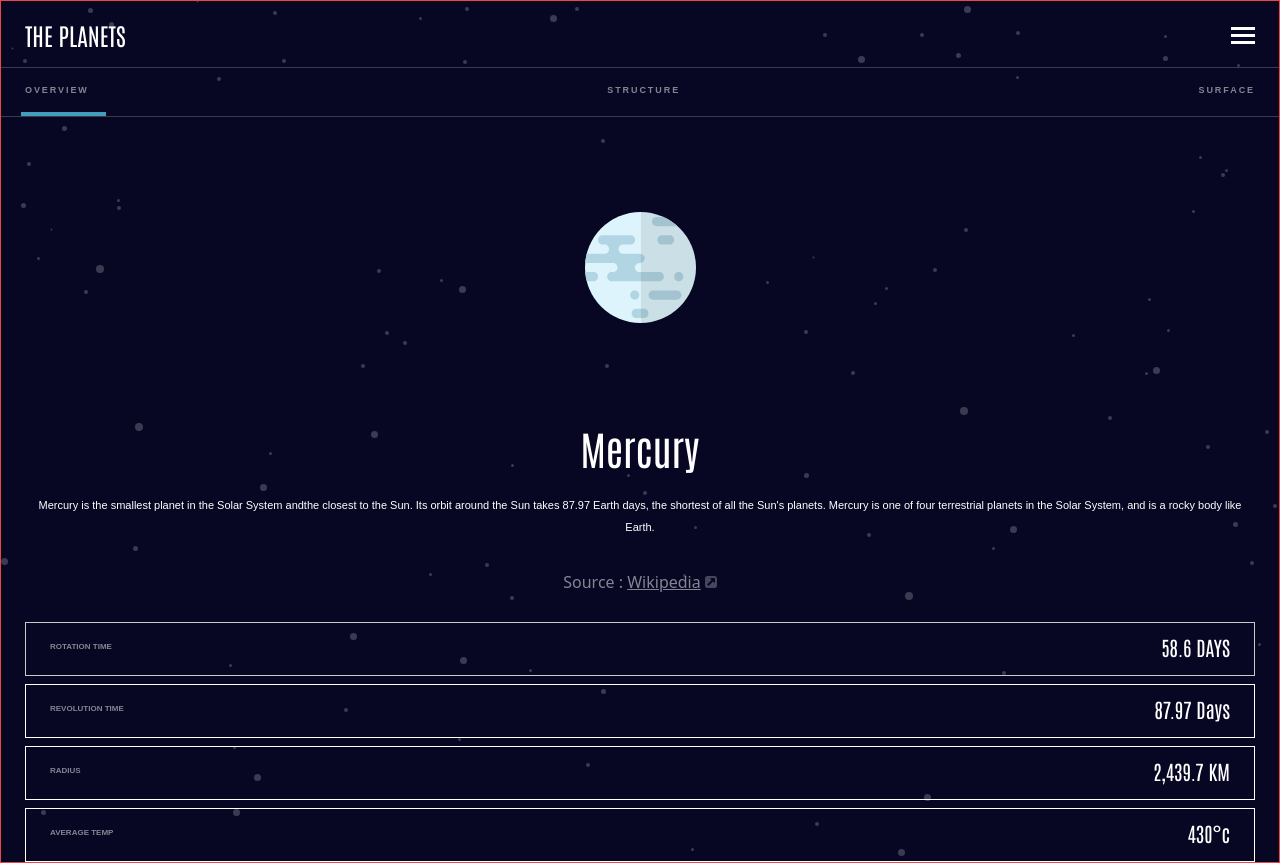
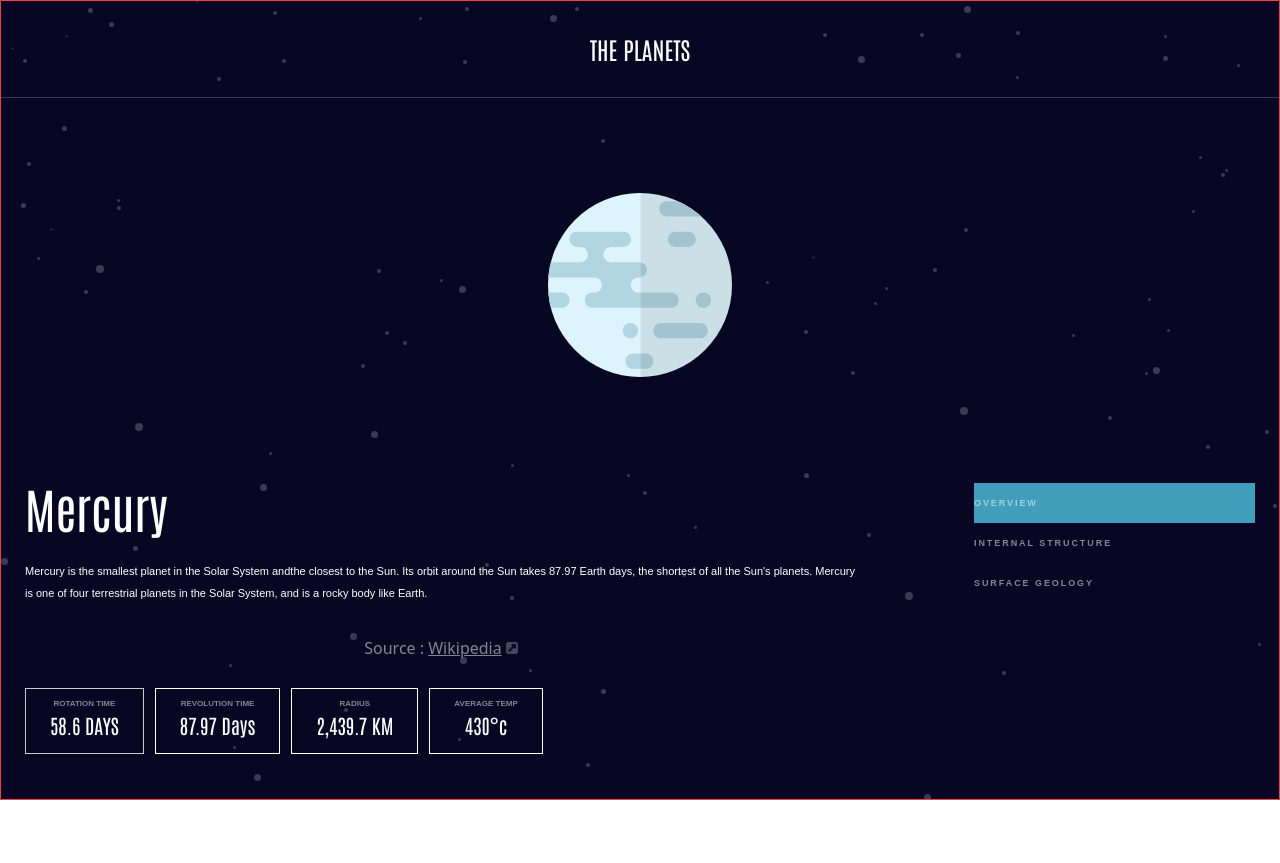
Before and after one commit to dlkokhta/planets-fact-site, a React (Vite) app: page /main/mercury in a window 1280 px wide. After the commit the page ends 800 px from the top, so only its background shows below. Built offline with nearby package versions, Linux system fonts and the light colour scheme.

Commit message:
working tablet mode header menu almost done

```diff
--- a/src/App.jsx
+++ b/src/App.jsx
@@ -1,16 +1,21 @@
 import PlanetsName from "./pages/PlanetsName";
 import { Routes, Route, Navigate } from "react-router-dom";
 import MainNavigation from "./components/MainNavigation";
+import { useState } from "react";
 
 function App() {
+  const [screenSizeProp, setScreenSizeProps] = useState("md");
   return (
     <div className="reset ">
       <div className=" bg-image w-screen min-h-screen border border-red-500 ">
-        <MainNavigation />
+        <MainNavigation screenSizeProp={screenSizeProp} />
 
         <Routes>
           <Route path="/" element={<Navigate to="/main/mercury" />} />
-          <Route path="/main/:name" element={<PlanetsName />} />
+          <Route
+            path="/main/:name"
+            element={<PlanetsName setScreenSizeProps={setScreenSizeProps} />}
+          />
         </Routes>
       </div>
     </div>
--- a/src/components/MainNavigation.jsx
+++ b/src/components/MainNavigation.jsx
@@ -1,8 +1,12 @@
 import { useState } from "react";
 import { Link } from "react-router-dom";
 
-const MainNavigation = (props) => {
+const MainNavigation = ({ screenSizeProp }) => {
   const [isVisible, setIsVisible] = useState(false);
+
+  console.log("წერწრწრწერწერწწერ", screenSizeProp);
+
+  console.log("isVisible", isVisible);
 
   const hamburgerIconClickhandler = () => {
     setIsVisible(!isVisible);
@@ -41,11 +45,11 @@ const MainNavigation = (props) => {
   return (
     <>
       <header className="">
-        <div className=" flex justify-between items-center w-full  p-[18px] pr-[24px] pb-[16px] pl-[24px] ">
-          <h1 className=" font-antonio font-normal text-[#FFFFFF] text-2xl">
+        <div className=" flex justify-between items-center w-full  p-[18px] pr-[24px] pb-[16px] pl-[24px] md:p-[32px] ">
+          <h1 className=" font-antonio font-normal text-[#FFFFFF] text-2xl md:m-auto">
             THE PLANETS
           </h1>
-          <div onClick={hamburgerIconClickhandler}>
+          <div className="md:hidden" onClick={hamburgerIconClickhandler}>
             {isVisible ? (
               <svg
                 className=" opacity-[50%]"
@@ -72,15 +76,20 @@ const MainNavigation = (props) => {
           </div>
         </div>
         <div className=" h-[1px] bg-white bg-opacity-20 w-[100%] flex "></div>
-        {isVisible && (
-          <div className="absolute z-10 bg-[#070724] min-h-full w-screen p-[44px] pr-[24px] pb-[67px] pl-[24px] ">
-            <ul className="flex flex-col gap-5">
+
+        {screenSizeProp === "md" ? (
+          !isVisible
+        ) : screenSizeProp === "md" ? (
+          isVisible
+        ) : (
+          <div className=" absolute z-10 bg-[#070724] md:relative min-h-full w-screen p-[44px] pr-[24px] pb-[67px] pl-[24px] ">
+            <ul className="flex flex-col gap-5 md:flex-row">
               <Link
                 className="flex items-center "
                 to="/main/mercury"
                 onClick={mercuryClickHandler}
               >
-                <div className=" w-5 h-5 rounded-full bg-[#DEF4FC]"></div>
+                <div className=" w-5 h-5 rounded-full bg-[#DEF4FC] md:hidden"></div>
                 <li className="text-[rgb(255,255,255)] ml-[25px]">MERCURY</li>
                 <svg
                   className="ml-auto"
@@ -96,13 +105,13 @@ const MainNavigation = (props) => {
                   />
                 </svg>
               </Link>
-              <div className=" h-[1px] bg-white bg-opacity-20 w-[100%] flex "></div>
+              <div className=" h-[1px] bg-white bg-opacity-20 w-[100%] flex md:hidden"></div>
               <Link
                 className="flex items-center"
                 to="/main/venus"
                 onClick={venusClickHandler}
               >
-                <div className=" w-5 h-5 rounded-full bg-[#F7CC7F]"></div>
+                <div className=" w-5 h-5 rounded-full bg-[#F7CC7F] md:hidden"></div>
                 <li className=" text-[#FFFFFF] ml-[25px]">VENUS</li>
                 <svg
                   className="ml-auto"
@@ -118,13 +127,13 @@ const MainNavigation = (props) => {
                   />
                 </svg>
               </Link>
-              <div className=" h-[1px] bg-white bg-opacity-20 w-[100%] flex "></div>
+              <div className=" h-[1px] bg-white bg-opacity-20 w-[100%] flex md:hidden"></div>
               <Link
                 className=" flex items-center "
                 to="/main/earth"
                 onClick={earthClickHandler}
               >
-                <div className=" w-5 h-5 rounded-full bg-[#545BFE]"></div>
+                <div className=" w-5 h-5 rounded-full bg-[#545BFE] md:hidden"></div>
                 <li className="text-[#FFFFFF] ml-[25px]">EARTH</li>
                 <svg
                   className="ml-auto"
@@ -140,13 +149,13 @@ const MainNavigation = (props) => {
                   />
                 </svg>
               </Link>
-              <div className=" h-[1px] bg-white bg-opacity-20 w-[100%] flex "></div>
+              <div className=" h-[1px] bg-white bg-opacity-20 w-[100%] flex md:hidden"></div>
               <Link
                 className="flex items-center"
                 to="/main/mars"
                 onClick={marsClickHandler}
               >
-                <div className=" w-5 h-5 rounded-full bg-[#FF6A45]"></div>
+                <div className=" w-5 h-5 rounded-full bg-[#FF6A45] md:hidden"></div>
                 <li className="text-[#FFFFFF] ml-[25px]">MARS</li>
                 <svg
                   className="ml-auto"
@@ -162,13 +171,13 @@ const MainNavigation = (props) => {
                   />
                 </svg>
               </Link>
-              <div className=" h-[1px] bg-white bg-opacity-20 w-[100%] flex "></div>
+              <div className=" h-[1px] bg-white bg-opacity-20 w-[100%] flex md:hidden"></div>
               <Link
                 className="flex items-center"
                 to="/main/jupiter"
                 onClick={jupiterClickHandler}
               >
-                <div className=" w-5 h-5 rounded-full bg-[#ECAD7A]"></div>
+                <div className=" w-5 h-5 rounded-full bg-[#ECAD7A] md:hidden"></div>
                 <li className="text-[#FFFFFF] ml-[25px]">JUPITER</li>
                 <svg
                   className="ml-auto"
@@ -184,13 +193,13 @@ const MainNavigation = (props) => {
                   />
                 </svg>
               </Link>
-              <div className=" h-[1px] bg-white bg-opacity-20 w-[100%] flex "></div>
+              <div className=" h-[1px] bg-white bg-opacity-20 w-[100%] flex md:hidden"></div>
               <Link
                 className="flex items-center"
                 to="/main/saturn"
                 onClick={saturnClickHandler}
               >
-                <div className=" w-5 h-5 rounded-full bg-[#FCCB6B]"></div>
+                <div className=" w-5 h-5 rounded-full bg-[#FCCB6B] md:hidden "></div>
                 <li className="text-[#FFFFFF] ml-[25px]">SATURN</li>
                 <svg
                   className="ml-auto"
@@ -206,14 +215,14 @@ const MainNavigation = (props) => {
                   />
                 </svg>
               </Link>
-              <div className=" h-[1px] bg-white bg-opacity-20 w-[100%] flex "></div>
+              <div className=" h-[1px] bg-white bg-opacity-20 w-[100%] flex md:hidden"></div>
 
               <Link
                 className="flex items-center"
                 to="/main/uranus"
                 onClick={uranusClickHandler}
               >
-                <div className=" w-5 h-5 rounded-full bg-[#65F0D5]"></div>
+                <div className=" w-5 h-5 rounded-full bg-[#65F0D5] md:hidden"></div>
                 <li className="text-[#FFFFFF] ml-[25px]">URANUS</li>
                 <svg
                   className="ml-auto"
@@ -229,13 +238,13 @@ const MainNavigation = (props) => {
                   />
                 </svg>
               </Link>
-              <div className=" h-[1px] bg-white bg-opacity-20 w-[100%] flex "></div>
+              <div className=" h-[1px] bg-white bg-opacity-20 w-[100%] flex md:hidden "></div>
               <Link
                 className="flex items-center"
                 to="/main/neptune"
                 onClick={neptunClickHandler}
               >
-                <div className=" w-5 h-5 rounded-full bg-[#497EFA]"></div>
+                <div className=" w-5 h-5 rounded-full bg-[#497EFA] md:hidden"></div>
                 <li className="text-[#FFFFFF] ml-[25px]">NEPTUNE</li>
                 <svg
                   className="ml-auto"
--- a/src/pages/PlanetsName.jsx
+++ b/src/pages/PlanetsName.jsx
@@ -1,14 +1,18 @@
 import { useParams } from "react-router-dom";
 import planetsData from "../data/data.json";
-import React, { useState } from "react";
+import React, { isValidElement, useState, useEffect } from "react";
 
-function PlanetsName() {
+function PlanetsName({ setScreenSizeProps }) {
   const { name } = useParams();
   // const [overviewVisible, setOverviewVisible] = useState(true);
   // const [structureVisible, setStructureVisible] = useState(false);
   // const [surfaceVisible, setSurfaceVisible] = useState(false);
   console.log(name);
   const [currentSection, setCurrentSection] = useState("overview");
+  const [screenSize, setScreenSize] = useState("md");
+  setScreenSizeProps(screenSize);
+
+  console.log(screenSize);
 
   const planetData = planetsData.find(
     (item) => item.name.toUpperCase() === name.toUpperCase()
@@ -28,32 +32,54 @@ function PlanetsName() {
     setCurrentSection("surface");
   };
 
+  useEffect(() => {
+    const handleResize = () => {
+      const windowWidth = window.innerWidth;
+      if (windowWidth < 380) {
+        setScreenSize("sm");
+      } else if (windowWidth > 770) {
+        setScreenSize("md");
+      }
+      console.log(screenSize);
+    };
+
+    handleResize();
+    window.addEventListener("resize", handleResize);
+
+    return () => {
+      window.removeEventListener("resize", handleResize);
+    };
+  }, []);
+
   return (
     <>
       <div>
-        <div>
-          <div className="flex justify-between items-center p-[17px] pr-[24px] pl-[24px]">
+        <img
+          className=" mx-auto w-[184px] mt-[95px] hidden md:block"
+          src={
+            currentSection === "overview"
+              ? planetData.images.planet
+              : currentSection === "structure"
+              ? planetData.images.internal
+              : planetData.images.planet
+          }
+        />
+        {currentSection === "surface" && (
+          <img
+            src={planetData.images.geology}
+            className="w-[50px] h-[60px] absolute   top-[290px] left-[164px] hidden md:block"
+          />
+        )}
+
+        <div className="md:flex md:flex-row md:items-center md:gap-[69px] ">
+          <div className="md:order-2 flex justify-between  p-[20px] pr-[24px] pl-[24px] pb-[0] md:block">
+            <div className="flex flex-col md:flex md:gap-[16px] md:justify-center ">
               <h1
-              className="text-white text-[9px] font-spartan font-bold tracking-[1.93px] leading-[10px] opacity-[50%] cursor-pointer hover:text-white hover:opacity-[100] "
+                className="md:absolute text-white text-[9px] font-spartan font-bold tracking-[1.93px] leading-[10px] opacity-[50%] cursor-pointer hover:text-white hover:opacity-[100] "
                 onClick={overviewClickHandler}
               >
-              OVERVIEW
+                {<h1>OVERVIEW</h1>}
               </h1>
-
-            <h1
-              className="text-white text-[9px] font-spartan font-bold tracking-[1.93px] leading-[10px] opacity-[50%] cursor-pointer  hover:text-white hover:opacity-[100]"
-              onClick={structureClickHandler}
-            >
-              STRUCTURE
-            </h1>
-            <h1
-              className="text-white text-[9px] font-spartan font-bold tracking-[1.93px] leading-[10px] opacity-[50%] cursor-pointer  hover:text-white hover:opacity-[100]"
-              onClick={surfaceClickHandler}
-            >
-              SURFACE
-            </h1>
-          </div>
-          <div className="  flex  ml-[20px] mr-[15px] ">
               <div
                 style={
                   currentSection === "overview"
@@ -68,8 +94,21 @@ function PlanetsName() {
                         background: "#070724",
                       }
                 }
-              className="w-[85px] h-[4px] "
+                className="w-[65px] h-[4px] mt-[20px] md:w-[281px] md:h-[40px] md:mt-[0]"
               ></div>
+            </div>
+
+            <div className="flex flex-col md:flex md:gap-[16px] md:justify-center">
+              <h1
+                className="md:absolute text-white text-[9px] font-spartan font-bold tracking-[1.93px] leading-[10px] opacity-[50%] cursor-pointer  hover:text-white hover:opacity-[100]"
+                onClick={structureClickHandler}
+              >
+                {screenSize === "md" ? (
+                  <h1>INTERNAL STRUCTURE</h1>
+                ) : (
+                  <h1> STRUCTURE</h1>
+                )}
+              </h1>
               <div
                 style={
                   currentSection === "overview"
@@ -84,8 +123,21 @@ function PlanetsName() {
                         background: "#070724",
                       }
                 }
-              className=" w-[85px] h-[4px] ml-[60px]"
+                className=" w-[72px] h-[4px] mt-[20px] md:w-[281px] md:h-[40px] md:mt-[0]"
               ></div>
+            </div>
+
+            <div className="flex flex-col md:flex md:gap-[16px] md:justify-center">
+              <h1
+                className="md:absolute text-white text-[9px] font-spartan font-bold tracking-[1.93px] leading-[10px] opacity-[50%] cursor-pointer  hover:text-white hover:opacity-[100]"
+                onClick={surfaceClickHandler}
+              >
+                {screenSize === "md" ? (
+                  <h1>SURFACE GEOLOGY</h1>
+                ) : (
+                  <h1> SURFACE</h1>
+                )}
+              </h1>
               <div
                 style={
                   currentSection === "overview"
@@ -100,15 +152,16 @@ function PlanetsName() {
                         background: planetData.color,
                       }
                 }
-              className=" w-[80px] h-[4px] ml-[60px]"
+                className=" w-[60px] h-[4px] mt-[20px] md:w-[281px] md:h-[40px] md:mt-[0]"
               ></div>
             </div>
-          <div className=" h-[1px] bg-white bg-opacity-20 w-[100%] flex "></div>
           </div>
+
+          <div className=" h-[1px] bg-white bg-opacity-20 w-[100%] flex md:hidden"></div>
 
           <div>
             <img
-            className=" mx-auto w-[111px] mt-[95px]"
+              className=" mx-auto w-[111px] mt-[95px] md:hidden"
               src={
                 currentSection === "overview"
                   ? planetData.images.planet
@@ -120,15 +173,15 @@ function PlanetsName() {
             {currentSection === "surface" && (
               <img
                 src={planetData.images.geology}
-              className="w-[50px] h-[60px] absolute   top-[290px] left-[164px] "
+                className="w-[50px] h-[60px] absolute   top-[290px] left-[164px] md:hidden"
               />
             )}
             <div className=" text-white mt-[95px] mb-[28px] pr-[24px]  pl-[24px]">
-            <h1 className=" font-antonio text-center text-[40px] pt-[0] pb-[16px]">
+              <h1 className="md:flex md:items-start md:text-[48px] font-antonio text-center text-[40px] pt-[0] pb-[16px]">
                 {planetData.name}
               </h1>
 
-            <p className=" font-spartan font-[400] text-[11px] leading-[22px]  line-clamp-4  text-center">
+              <p className=" font-spartan font-[400] text-[11px] leading-[22px]  line-clamp-4  ">
                 {currentSection === "overview"
                   ? planetData.overview.content
                   : currentSection === "structure"
@@ -150,10 +203,11 @@ function PlanetsName() {
               </div>
             </div>
           </div>
+        </div>
 
-        <div className="pr-[24px] pl-[24px] flex flex-col gap-[8px]  ">
+        <div className="md:flex-row md:gap-[11px] pr-[24px] pl-[24px] flex flex-col gap-[8px]  ">
           <div
-            className=" flex justify-between items-center border-solid border-[1px] border-[#cbcaca]
+            className="md:flex-col flex justify-between items-center border-solid border-[1px] border-[#cbcaca]
             p-[9px] pr-[24px] pb-[13px] pl-[24px] "
           >
             <div className=" font-spartan text-[8px] font-bold text-white opacity-[50%]">
@@ -163,7 +217,7 @@ function PlanetsName() {
               {planetData.rotation.toUpperCase()}
             </div>
           </div>
-          <div className=" flex justify-between items-center  border-solid border-[1px] border-white  p-[9px] pr-[24px] pb-[13px] pl-[24px]">
+          <div className="md:flex-col flex justify-between items-center  border-solid border-[1px] border-white  p-[9px] pr-[24px] pb-[13px] pl-[24px]">
             <div className="font-spartan text-[8px] font-bold text-white opacity-[50%]">
               REVOLUTION TIME
             </div>
@@ -171,7 +225,7 @@ function PlanetsName() {
               {planetData.revolution}
             </div>
           </div>
-          <div className="flex justify-between items-center border-solid border-[1px] border-white  p-[9px] pr-[24px] pb-[13px] pl-[24px]">
+          <div className="md:flex-col flex justify-between items-center border-solid border-[1px] border-white  p-[9px] pr-[24px] pb-[13px] pl-[24px]">
             <div className="font-spartan text-[8px] font-bold text-white opacity-[50%]">
               RADIUS
             </div>
@@ -179,7 +233,7 @@ function PlanetsName() {
               {planetData.radius}
             </div>
           </div>
-          <div className=" flex justify-between items-center border-solid border-[1px] border-white  p-[9px] pr-[24px] pb-[13px] pl-[24px]">
+          <div className="md:flex-col flex justify-between items-center border-solid border-[1px] border-white  p-[9px] pr-[24px] pb-[13px] pl-[24px]">
             <div className="font-spartan text-[8px] font-bold text-white opacity-[50%]">
               AVERAGE TEMP
             </div>
--- a/tailwind.config.js
+++ b/tailwind.config.js
@@ -11,7 +11,7 @@ export default {
       spartan: ["Spartan", "sans-serif"],
     },
     screens: {
-      sm: "640px",
+      sm: "378px",
       // => @media (min-width: 640px) { ... }
 
       md: "768px",
```
Lines whose indentation alone changed are shown as unchanged.
